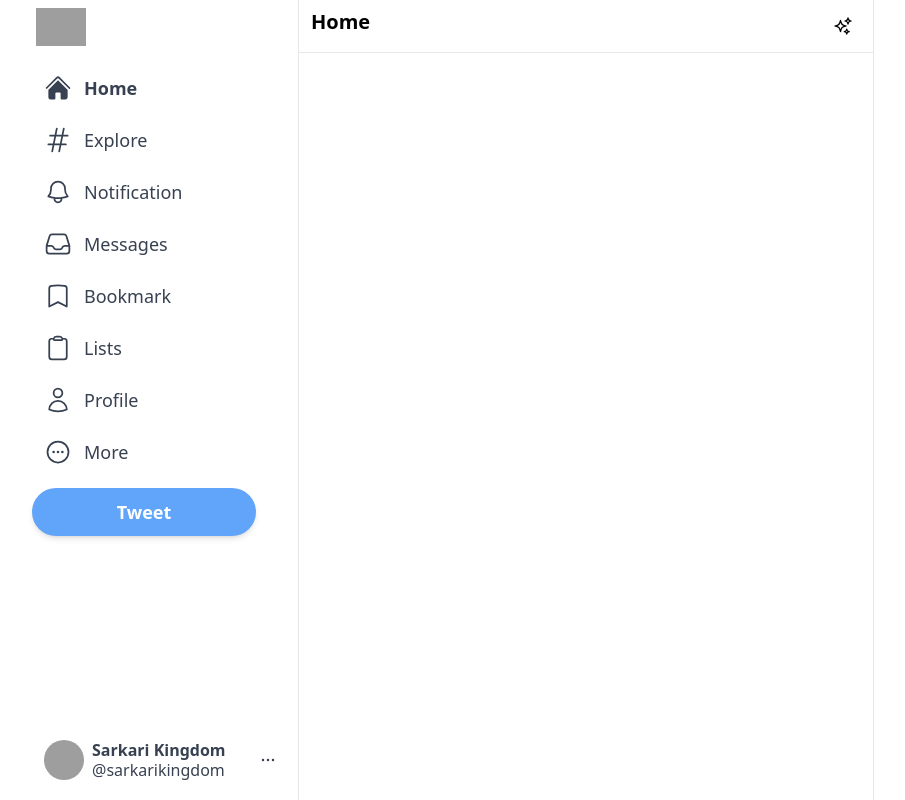
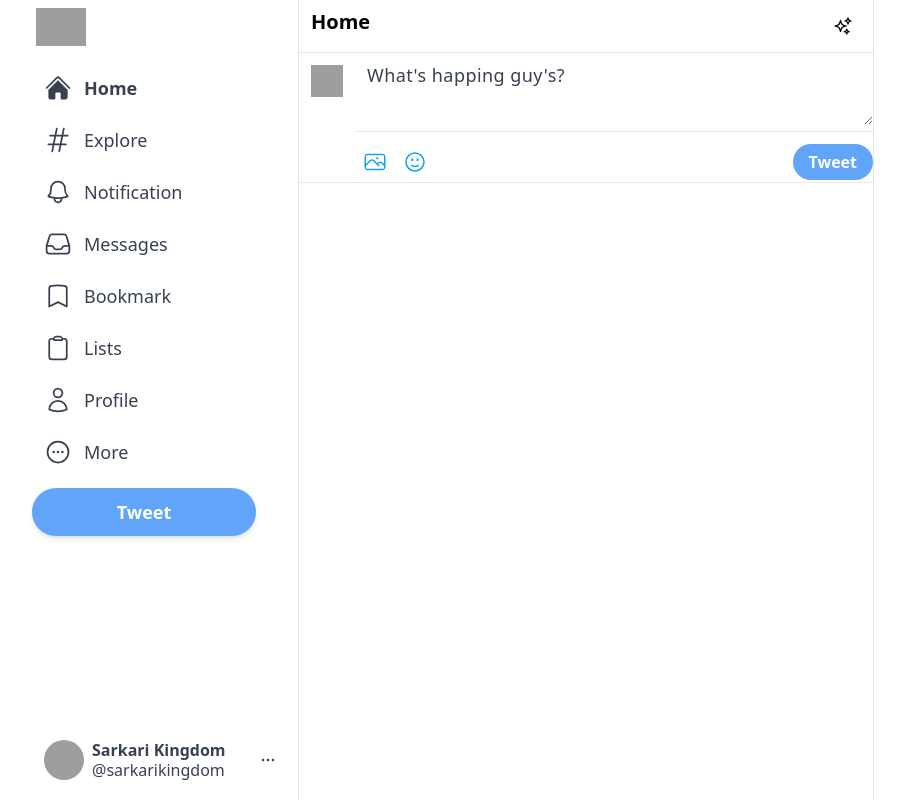
Before and after one commit to omprakash-01/Twitter_Clone, a Next.js app: page / in a window 1280 px wide. Shown: the whole page, without its empty margins (72-977 px from the left). Built offline with nearby package versions, Linux system fonts and the light colour scheme; grey boxes are pictures that could not be loaded.

Commit message:
Create Input Section of Feed Component

```diff
--- a/components/Feed.js
+++ b/components/Feed.js
@@ -1,5 +1,5 @@
 import { SparklesIcon } from "@heroicons/react/24/outline";
-
+import Input from "./Input";
 
 export default function Feed() {
   return (
@@ -10,6 +10,7 @@
                 <SparklesIcon className="h-5"/>
             </div>
         </div>
+        <Input/>
     </div>
-  )
+  );
 }
--- /dev/null
+++ b/components/Input.js
@@ -0,0 +1,22 @@
+import { FaceSmileIcon, PhotoIcon } from '@heroicons/react/24/outline'
+import React from 'react'
+
+export default function input() {
+  return (
+    <div className='flex border-b border-gray-200'>
+        <img src="https://yt3.googleusercontent.com/mMkGHtWc98CYoUfKIT-iIxtKF5jiU9XOl0wH9wG4b7Q0Zeq9qKPs1H4TKTDL7rpEghV7XRWtoUI=s900-c-k-c0x00ffffff-no-rj" alt="user-img" className='h-14 w-14 rounded full cursor-pointer hover:brightness-95 p-3 space-x-3'  />
+        <div className="w-full divide-y divide-gray-200">
+            <div className="">
+                <textarea className='w-full border-none focus:ring-0 text-lg placeholder-gray-700 tracking-wide min-h-[50px] text-gray-700 ' rows="2" placeholder="What's happing guy's?" ></textarea>
+            </div>
+            <div className="flex items-center justify-between pt-2.5">
+                <div className="flex ">
+                    <PhotoIcon className= "h-10 w-10 hoverEffect p-2 text-sky-500 hover:bg-sky-100" />
+                    <FaceSmileIcon className="h-10 w-10 hoverEffect p-2 text-sky-500 hover:bg-sky-100" />
+                </div>
+                <button className='bg-blue-400 text-white px-4 py-1.5 rounded-full font-bold shawdow-md hover:brightness-95 disabled:opacity-50'>Tweet</button>
+            </div>
+        </div>
+    </div>
+  )
+}
--- a/package.json
+++ b/package.json
@@ -18,6 +18,7 @@
     "react-dom": "18.2.0"
   },
   "devDependencies": {
+    "@tailwindcss/forms": "^0.5.3",
     "autoprefixer": "^10.4.13",
     "postcss": "^8.4.21",
     "tailwindcss": "^3.2.4"
--- a/tailwind.config.js
+++ b/tailwind.config.js
@@ -6,5 +6,5 @@
   theme: {
     extend: {},
   },
-  plugins: [],
+  plugins: [require('@tailwindcss/forms')],
 }
```
Also changed, not shown: 1 other file (tests, documents, lock files or other folders).
